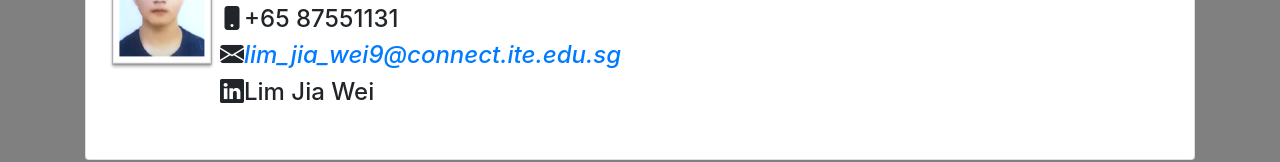
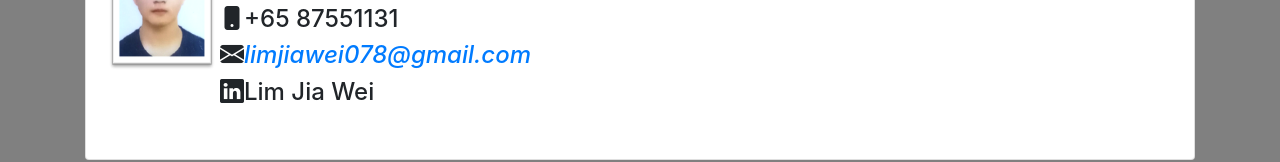
Before and after one commit to limjiawei203/My-Resume, a plain HTML site: page index.html in a window 1280 px wide. Shown: the part 346-508 px from the top of the page. Drawn offline with nearby package versions, Linux system fonts and the light colour scheme.

Commit message:
Update index.html

```diff
--- a/index.html
+++ b/index.html
@@ -81,7 +81,7 @@
                         <h4 class="px-1">Name: Lim Jia Wei</h4>
                         <h4 class="px-1"><i class="bi bi-house-fill"></i>Block 764 Woodlands Circle #02-322 Singapore 730764 </h4>
                         <h4 class="px-1"><i class="bi bi-phone-fill"></i>+65 87551131</h4>
-                        <h4 class="px-1"><i class="bi-envelope-fill"><a href="lim_jia_wei9@connect.ite.edu.sg" target="_blank">lim_jia_wei9@connect.ite.edu.sg</a></i></h4>
+                        <h4 class="px-1"><i class="bi-envelope-fill"><a href="limjiawei078@gmail.com" target="_blank">limjiawei078@gmail.com</a></i></h4>
                         <h4 class="px-1"><i class="bi bi-linkedin"></i>Lim Jia Wei</h4> <br>
                     </div>
                 </div>
```
